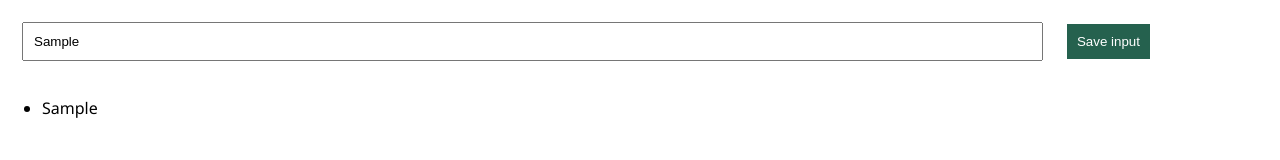
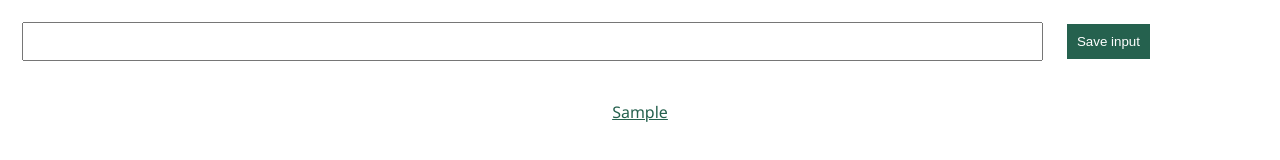
Before and after one commit to Susan-Andrews/Javascript, a plain HTML site: page Basic Javascript/Chrome Extension/index.html in a window 1280 px wide. Both pictures are taken after typing "Sample" into the empty fields and a click on the button "Save input". Drawn offline with Linux system fonts and the light colour scheme.

Commit message:
localstorage

```diff
--- a/Basic Javascript/Chrome Extension/index.html
+++ b/Basic Javascript/Chrome Extension/index.html
@@ -11,9 +11,7 @@
     <input type="text" id="input-el">
     <button id="input-btn">Save input</button> <!-- onclick is removed since the addevent listener triggers the  click event -->
     <ul id="ul-el">
-        <li>123</li>
-        <li>456</li>
-        <li>789</li>
+
     </ul>
     <script src="script.js"></script>
 </body>
--- a/Basic Javascript/Chrome Extension/script.js
+++ b/Basic Javascript/Chrome Extension/script.js
@@ -6,14 +6,28 @@ const inputEl=document.getElementById("input-el")
 const inputbtn=document.getElementById("input-btn")
 const ulEl=document.getElementById("ul-el")
 
+localStorage.setItem("myLead" ,"https://github.com/Susan-Andrews" ) //setting item to local storage
+console.log(localStorage.getItem("myLead" )) //retrieving the info
+localStorage.clear() //clearing the infos
+
 inputbtn.addEventListener("click" , function(){
    myleads.push(inputEl.value)
-   renderleads()
+   inputEl.value=""
+   renderleads() //when called the whole function happens
 })
 function renderleads(){
     let listItems=""
     for (let i=0;i<myleads.length;i++){
-        listItems += "<li>" + myleads[i] + "</li>"
+        // listItems += "<li> <a target='_blank' href=" + myleads[i] +">"+ myleads[i] + "</a></li>"
+        //template strings implementation
+        listItems += `
+        <li>
+         <a target='_blank' href='${myleads[i]}' >
+         ${myleads[i]}
+         </a>
+        </li>
+        `
+
         ulEl.innerHTML=listItems
         // ulEl.innerHTML += "<li>" + myleads[i] + "</li>"
         // or this can be done by:
--- a/Basic Javascript/Chrome Extension/style.css
+++ b/Basic Javascript/Chrome Extension/style.css
@@ -5,6 +5,7 @@ body{
     align-items: center;
     display: flexbox;
     font-family: 'Segoe UI', Tahoma, Geneva, Verdana, sans-serif;
+    min-width: 350px;
 }
 
 input{
@@ -25,3 +26,18 @@ button{
     padding:10px;
     border: none;
 }
+
+ul{
+    margin-top: 20px;
+    list-style-type: none;
+    padding-left: 0;
+    text-align: center;
+
+}
+li{
+    margin-top:5px;
+}
+li a{
+    color: #25614e;
+ }
+/*shows that anchor tag in li only must show the green colour */
```
